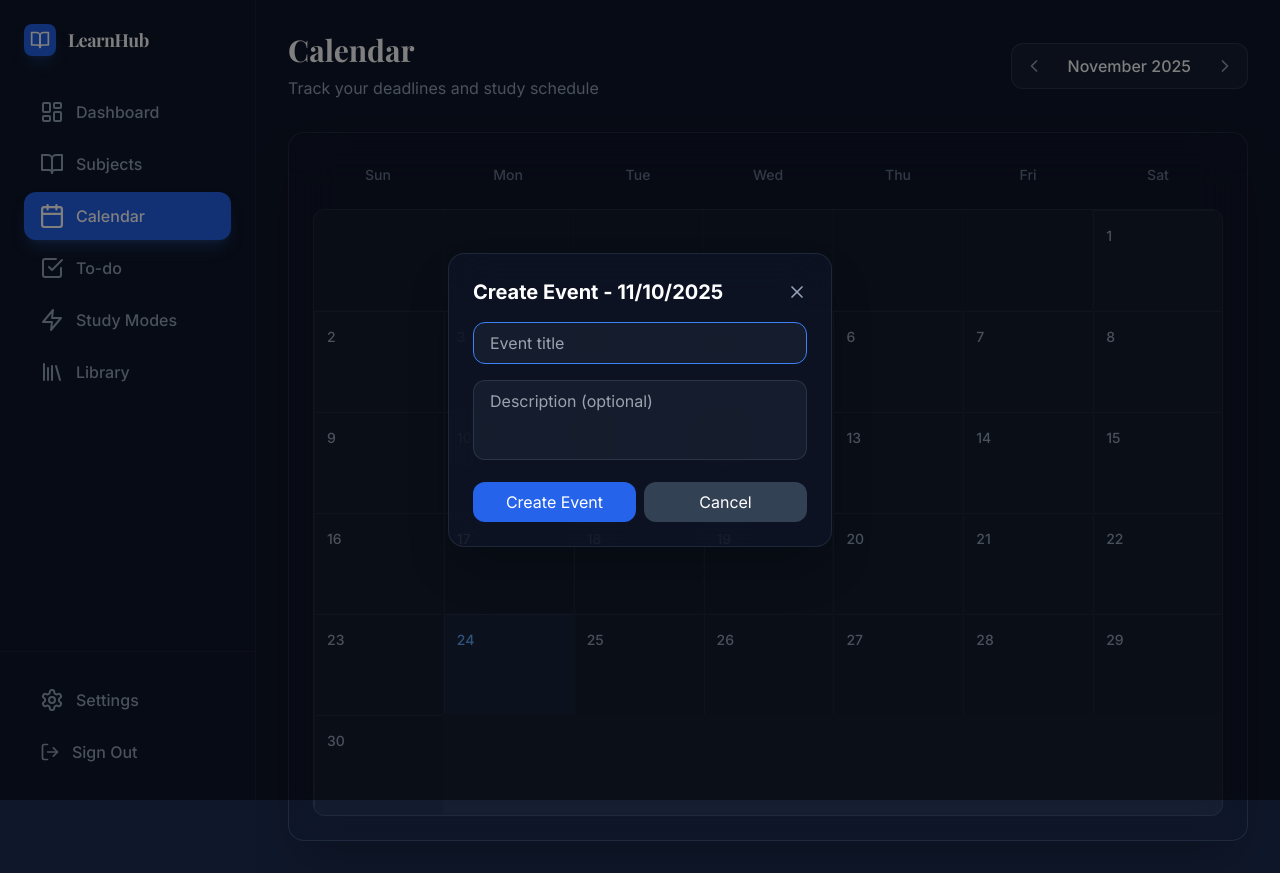
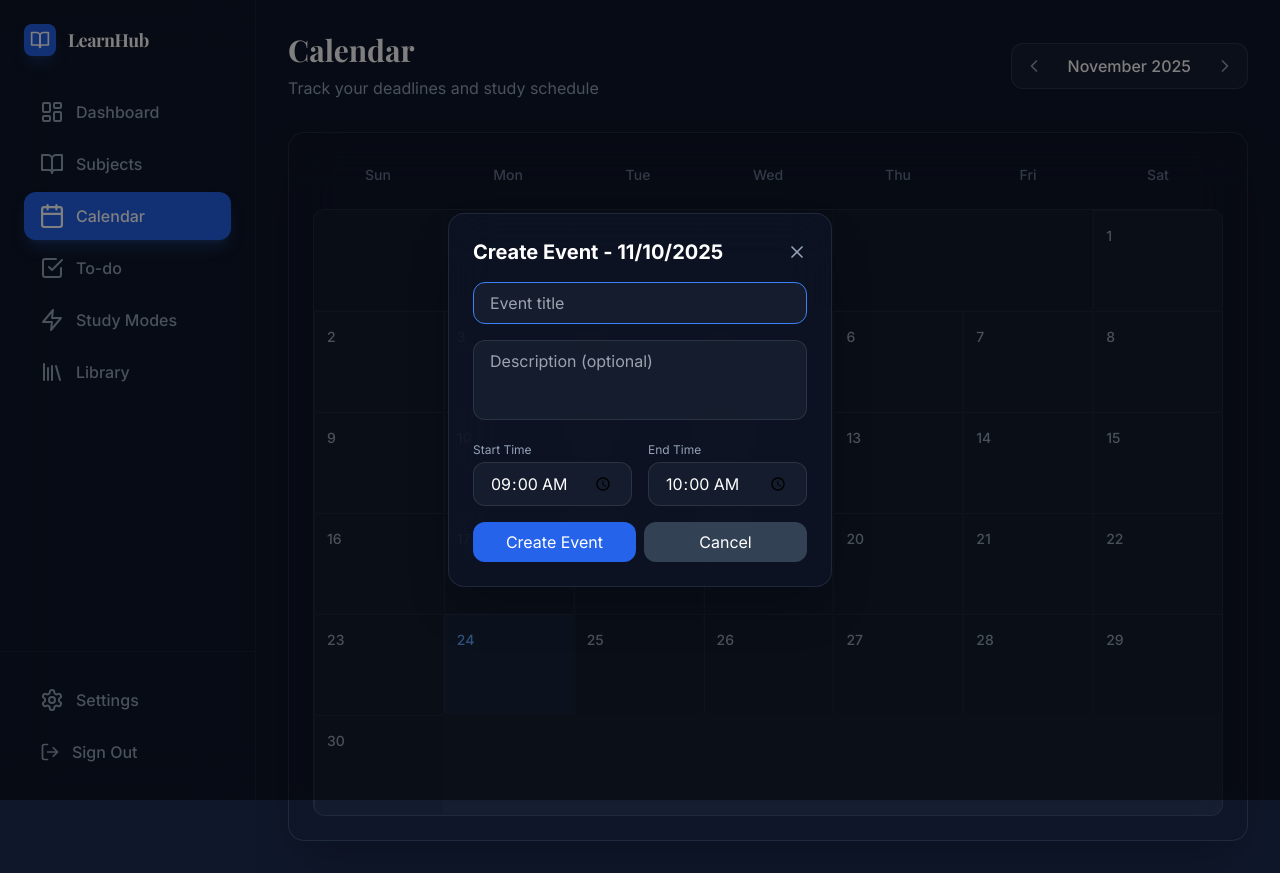
Before and after one commit to DUB55/learning-platform, a Next.js app in the folder apps/web/: page /calendar in a window 1280 px wide. Both pictures are taken after a click on the element "10". Built offline with nearby package versions, Linux system fonts and the light colour scheme; a web font is replaced by a local one.

Commit message:
Automated Commit [2025-11-24 20:35:53]

```diff
--- a/apps/web/src/app/calendar/page.tsx
+++ b/apps/web/src/app/calendar/page.tsx
@@ -25,6 +25,8 @@ export default function CalendarPage() {
     const [eventTitle, setEventTitle] = useState('');
     const [eventDescription, setEventDescription] = useState('');
     const [eventColor, setEventColor] = useState('blue');
+    const [eventStartTime, setEventStartTime] = useState('09:00');
+    const [eventEndTime, setEventEndTime] = useState('10:00');
 
     const daysInMonth = new Date(currentDate.getFullYear(), currentDate.getMonth() + 1, 0).getDate();
     const firstDayOfMonth = new Date(currentDate.getFullYear(), currentDate.getMonth(), 1).getDay();
@@ -48,11 +50,16 @@ export default function CalendarPage() {
         e.preventDefault();
         if (!selectedDate || !eventTitle.trim()) return;
 
+        // Combine date with start time
+        const [startHours, startMinutes] = eventStartTime.split(':').map(Number);
+        const eventDate = new Date(selectedDate);
+        eventDate.setHours(startHours, startMinutes, 0, 0);
+
         const { error } = await supabase.from('calendar_events').insert({
             user_id: user?.id,
             title: eventTitle,
             description: eventDescription,
-            start_date: selectedDate.toISOString(),
+            start_date: eventDate.toISOString(),
             color: eventColor
         });
 
@@ -60,6 +67,8 @@ export default function CalendarPage() {
             setShowEventModal(false);
             setEventTitle('');
             setEventDescription('');
+            setEventStartTime('09:00');
+            setEventEndTime('10:00');
             setSelectedDate(null);
             fetchEvents();
         }
@@ -201,6 +210,26 @@ export default function CalendarPage() {
                                     placeholder="Description (optional)"
                                     className="w-full bg-slate-800/50 border border-white/10 rounded-xl px-4 py-2 text-white h-20 resize-none focus:outline-none focus:border-blue-500"
                                 />
+                                <div className="grid grid-cols-2 gap-4">
+                                    <div>
+                                        <label className="block text-xs text-slate-400 mb-1">Start Time</label>
+                                        <input
+                                            type="time"
+                                            value={eventStartTime}
+                                            onChange={(e) => setEventStartTime(e.target.value)}
+                                            className="w-full bg-slate-800/50 border border-white/10 rounded-xl px-4 py-2 text-white focus:outline-none focus:border-blue-500"
+                                        />
+                                    </div>
+                                    <div>
+                                        <label className="block text-xs text-slate-400 mb-1">End Time</label>
+                                        <input
+                                            type="time"
+                                            value={eventEndTime}
+                                            onChange={(e) => setEventEndTime(e.target.value)}
+                                            className="w-full bg-slate-800/50 border border-white/10 rounded-xl px-4 py-2 text-white focus:outline-none focus:border-blue-500"
+                                        />
+                                    </div>
+                                </div>
                                 <div className="flex gap-2">
                                     <button type="submit" className="flex-1 bg-blue-600 hover:bg-blue-500 text-white px-4 py-2 rounded-xl transition-colors">
                                         Create Event
```
